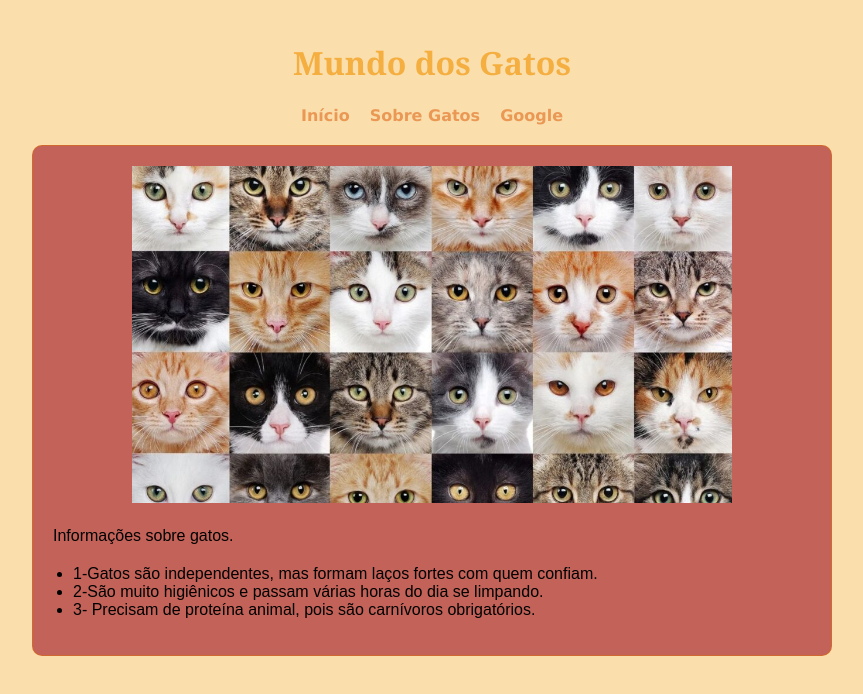
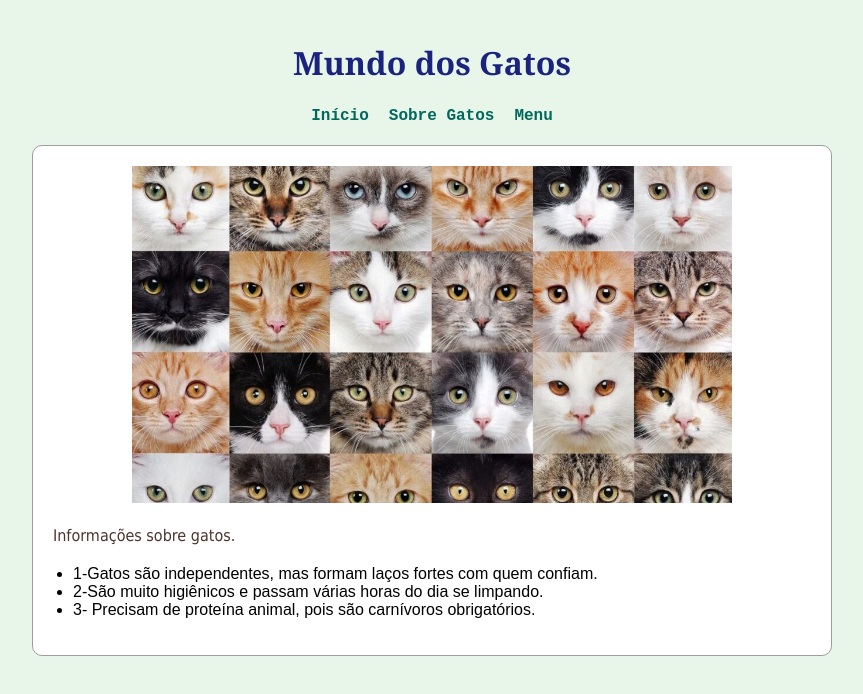
Before and after one commit to liviacunha14/08, a plain HTML site: page index.html in a window 1280 px wide. Shown: the whole page, without its empty margins (208-1071 px from the left). Drawn offline with Linux system fonts and the light colour scheme.

Commit message:
Add mudanças

```diff
--- a/css/estilo.css
+++ b/css/estilo.css
@@ -1,13 +1,13 @@
 body {
   margin: 0 auto;
   max-width: 800px;
-  background-color: #f1a31157;
+  background-color: #e8f5e9; /* Verde claro */
   font-family: 'Arial', sans-serif;
   padding: 20px;
 }
 
 #titulo {
-  color: #f1950aab;
+  color: #1a237e; /* Azul escuro */
   text-align: center;
   font-family: 'Georgia', serif;
 }
@@ -22,19 +22,20 @@ body {
 
 .menu a {
   text-decoration: none;
-  color: #e06b1d9d;
+  color: #00695c; /* Verde escuro */
   font-weight: bold;
-  font-family: 'Verdana', sans-serif;
+  font-family: 'Courier New', monospace;
 }
 
 .menu a:hover {
-  color: #cf5c4f;
+  color: #ff5722; /* Laranja vibrante */
 }
 
 .paragrafo {
-  color: #f7f6f60005;
+  color: #4e342e; /* Marrom escuro */
   line-height: 1.6;
   text-align: justify;
+  font-family: 'Tahoma', sans-serif;
 }
 
 .lista {
@@ -51,9 +52,9 @@ body {
 }
 
 main {
-  background-color: #b44343cc;
+  background-color: #ffffff;
   padding: 20px;
-  border: 1px solid #d66a22c0;
+  border: 1px solid #9e9e9e;
   border-radius: 10px;
   margin-top: 20px;
 }
--- a/index.html
+++ b/index.html
@@ -13,7 +13,7 @@
       <ul class="menu">
         <li><a href="index.html">Início</a></li>
         <li><a href="gatos.html">Sobre Gatos</a></li>
-        <li><a href="https://www.whiskas.com.br/dicas-de-cuidado/comportamento/curiosidades/curiosidades-sobre-gatos-que-talvez-voce-nao-conheca" target="_blank">Google</a></li>
+        <li><a href="https://www.whiskas.com.br/dicas-de-cuidado/comportamento/curiosidades/curiosidades-sobre-gatos-que-talvez-voce-nao-conheca" target="_blank">Menu</a></li>
       </ul>
     </nav>
   </header>
```
Also changed, not shown: gatos.html (+1 -1 lines).
